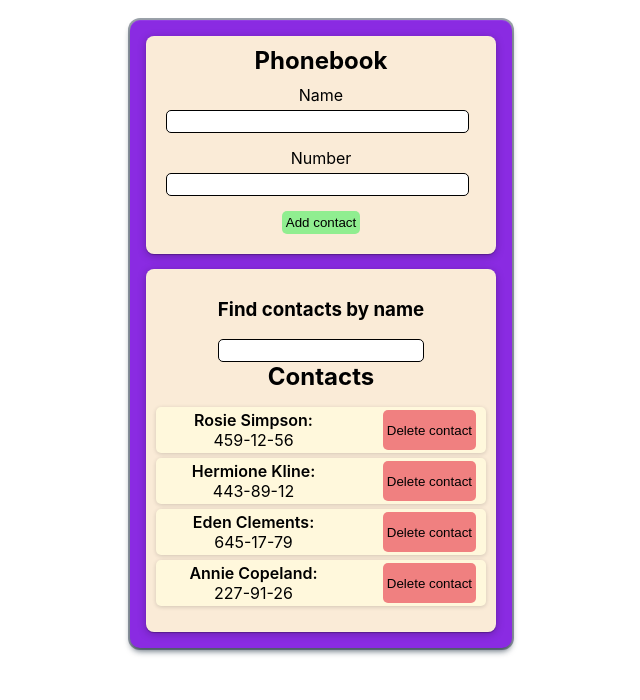
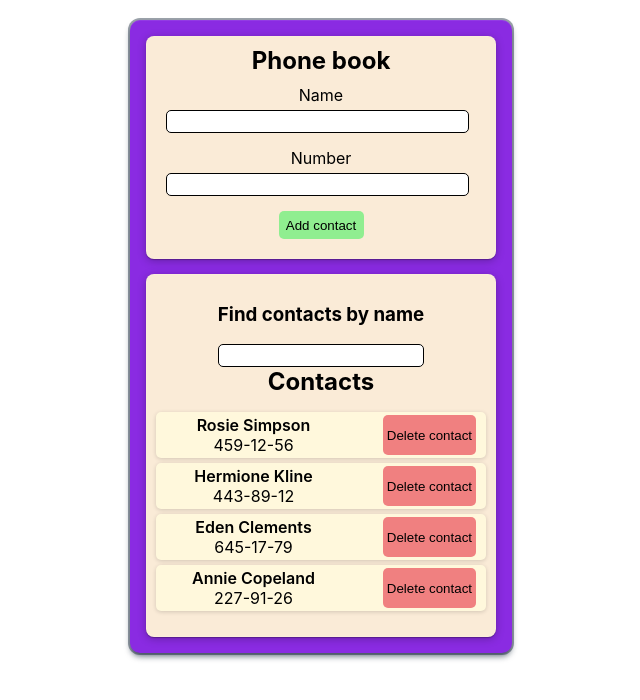
Before and after one commit to Enital/goit-react-hw-06-phonebook, a React (Create React App) app: page / in a window 1280 px wide. Shown: the top 700 px of the page, without its empty margins (319-959 px from the left). Built offline with nearby package versions, Linux system fonts and the light colour scheme.

Commit message:
03-10.45

```diff
--- a/src/components/App.jsx
+++ b/src/components/App.jsx
@@ -1,4 +1,4 @@
-// import {useState, useEffect, useMemo} from "react";
+
 import ContactForm from "./ContactForm/ContactForm";
 import ContactList from "./ContactList/ContactList";
 import Filter from "./Filter/Filter";
@@ -6,62 +6,16 @@ import Filter from "./Filter/Filter";
 import css from './app.module.css'
 
 export default function App() {
-  // const [contacts, setContacts] = useState(() => {
-  //   return (
-  //     JSON.parse(localStorage.getItem('contacts')) ?? [
-  //       { id: 'id-1', name: 'Rosie Simpson', number: '459-12-56' },
-  //       { id: 'id-2', name: 'Hermione Kline', number: '443-89-12' },
-  //       { id: 'id-3', name: 'Eden Clements', number: '645-17-79' },
-  //       { id: 'id-4', name: 'Annie Copeland', number: '227-91-26' },
-  //     ]
-  //   );
-  // });
-  // const [filter, setFilter] = useState('');
-
-  // useEffect(() => {
-  //   localStorage.setItem('contacts',JSON.stringify(contacts))
-  // }, [contacts]);
-
-  // const formSubmit = ({ id, name, number }) => {
-  //   if (contacts) {
-  //     const names = contacts.map(contact => contact.name);
-
-  //     const lowerCaseName = name.toLowerCase();
-  //     const lowerCaseNames = names.map(name => name.toLowerCase());
-  //     if (lowerCaseNames.includes(lowerCaseName)) {
-  //       alert(`${name} is already in Contacts!`);
-  //       return;
-  //     }
-
-  //     setContacts(contacts => [{ id, name, number }, ...contacts]);
-
-  //   }
-  //   else {
-  //     this.setState({ contacts: { id, name, number } })
-  //   }
-  // }
-
-  // const filterContacts = useMemo(() => {
-  //   return contacts.filter(contact => contact.name.toLowerCase().includes(filter.toLowerCase()));
-  // }, [contacts, filter]);
-
-  // const deleteContact = id => {
-  //   setContacts(contacts.filter(contact => contact.id !== id));
-  //   setFilter('');
-  // }
-  // const formSubmit = () => {
-  //   console.log(formSubmit);
-  // }
 
   return (
     <div className={css.container}>
       <section className={css.section}>
-        <h2 className={css.title}>Phonebook</h2>
+        <h2 className={css.title}>Phone book</h2>
         <ContactForm className={css.form} />
       </section>
       <section className={css.section}>
         <Filter />
-        <ContactList />
+        <ContactList/>
       </section>
     </div>
   )
--- a/src/components/ContactForm/ContactForm.jsx
+++ b/src/components/ContactForm/ContactForm.jsx
@@ -2,21 +2,17 @@ import {useState} from "react";
 import { nanoid } from "nanoid";
 import { useDispatch, useSelector } from "react-redux";
 import { addContact } from "redux/contactSlice";
-// import { store } from "redux/store";
 
 import css from './contactForm.module.css'
-import { initializeUseSelector } from "react-redux/es/hooks/useSelector";
 
 function ContactForm() {
     const dispatch = useDispatch();
     const contacts = useSelector(state => state.contacts);
     const [name, setName] = useState('');
     const [number, setNumber] = useState('');
-    // const [contact, setContact] = useState('');
 
     const handleNameChange = event => {
         setName(event.currentTarget.value)
-        // console.log( event.currentTarget.value );
     };
 
     const handleNumberSubmit = event => {
@@ -26,7 +22,6 @@ function ContactForm() {
     const reset = () => {
         setName('');
         setNumber('');
-        // setContact('');
     }
 
 
@@ -56,9 +51,6 @@ function ContactForm() {
         reset();
     };
 
-    // const handleSubmit = () => {
-    //     return
-    // }
     return (
         <form onSubmit={handleSubmit} className={css.form}>
             <label className={css.label}>Name</label>
@@ -85,7 +77,7 @@ function ContactForm() {
                     className={css.input}
             />
 
-            <button type="submit" className={css.button}>Add contact</button>
+            <button type="submit" className={css.addButton}>Add contact</button>
         </form>
     )
 }
--- a/src/components/ContactForm/contactForm.module.css
+++ b/src/components/ContactForm/contactForm.module.css
@@ -1,7 +1,10 @@
-.button{
+.addButton{
     background-color: lightgreen;
     margin-left: auto;
     margin-right: auto;
+    padding: 5px ;
+    height: 28px;
+    width: 85px;
 }
 .form{
     padding: 10px;
--- a/src/components/ContactList/ContactList.jsx
+++ b/src/components/ContactList/ContactList.jsx
@@ -7,8 +7,9 @@ function ContactList() {
     const dispatch = useDispatch();
 
     const contacts = useSelector(state => state.contacts);
-    // console.log(contacts);
+    const filter = useSelector(state=> state.filter)
 
+    const filteredContacts = contacts.filter(contact => contact.name.toLowerCase().includes(filter.toLowerCase()));
     const deleteContactBtn = id => {
         dispatch(deleteContact(id));
     }
@@ -18,11 +19,11 @@ function ContactList() {
             <>
                 <h2>Contacts</h2>
                 <ul>
-                    {contacts.map(({ id, name, number }) => {
+                    {filteredContacts.map(({ id, name, number }) => {
                         return (<>
                                 <li key={id} className={css.li}>
                                     <div className={css.contact}>
-                                        <span className={css.contactName}>{name}:</span>
+                                        <span className={css.contactName}>{name}</span>
                                         <span>{number}</span>
                                     </div>
                                     <button className={css.delete} type='button' onClick={() => deleteContactBtn(id)}>Delete contact</button>
@@ -38,14 +39,3 @@ function ContactList() {
 }
 
 export default ContactList;
-
-// ContactList.propTypes = {
-//     contacts: PropTypes.arrayOf(
-//         PropTypes.shape({
-//             id: PropTypes.string.isRequired,
-//             name: PropTypes.string.isRequired,
-//             number: PropTypes.string.isRequired,
-//         })
-//     ),
-//     deleteContact: PropTypes.func.isRequired,
-// }
--- a/src/components/Filter/Filter.jsx
+++ b/src/components/Filter/Filter.jsx
@@ -1,28 +1,10 @@
-import { useState } from "react";
 import { useDispatch, useSelector } from "react-redux";
-// import React, { useMemo } from "react";
 import css from './filter.module.css';
-// import getStorage from "redux-persist/es/storage/getStorage";
+import { filterContact } from 'redux/contactSlice';
 
 function Filter() {
-    const [filter, setFilter] = useState('')
     const dispatch = useDispatch();
-    const contacts = useSelector(state => state.contacts);
-    // const filter = useSelector(state => state.contacts.filter);
-    // console.log(filter)
-    console.log(contacts);
-
-    const filterContacts = (e) => {
-        setFilter(e);
-        console.log(e)
-        contacts.filter(contact => contact.name.toLowerCase().includes(filter.toLowerCase()));
-    };
-
-    if (filter) {
-        console.log('filter')
-    } else {
-        console.log('else');
-    }
+    const filter = useSelector(state=> state.filter)
 
     return (
         <>
@@ -32,16 +14,12 @@ function Filter() {
                     type="text"
                     name='filter'
                     value={filter}
-                    onChange={event => { filterContacts(event.currentTarget.value) }}
+                    onChange={e => { dispatch(filterContact(e.target.value)) }}
                     className={css.input}
-                    />
-                </label>
+                />
+            </label>
         </>
     )
-}
+};
+
 export default Filter;
-
-// Filter.propTypes = {
-//     filter: PropTypes.string.isRequired,
-//     setFilter: PropTypes.func.isRequired,
-// };
--- a/src/redux/contactSlice.js
+++ b/src/redux/contactSlice.js
@@ -7,7 +7,7 @@ const initialState = {
         { id: 'id-3', name: 'Eden Clements', number: '645-17-79' },
         { id: 'id-4', name: 'Annie Copeland', number: '227-91-26' },
     ],
-    // filter: '',
+    filter: '',
 };
 
 const contactsSlice = createSlice({
@@ -15,8 +15,6 @@ const contactsSlice = createSlice({
     initialState,
     reducers: {
         addContact(state, {payload: newContact}) {
-            console.log(state.contacts);
-            console.log(newContact);
             state.contacts = [...state.contacts, newContact];
         },
         deleteContact(state, {payload: removeId}) {
```
Also changed, not shown: src/redux/store.js (+0 -27 lines).
